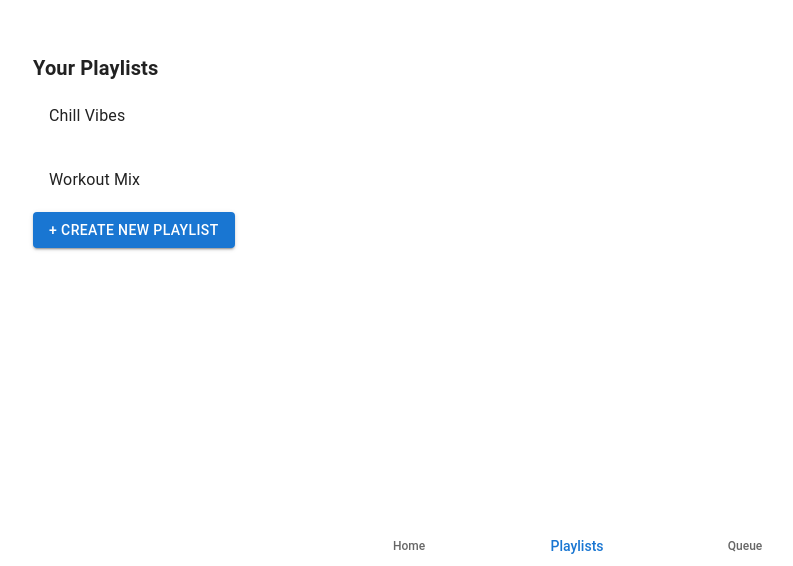
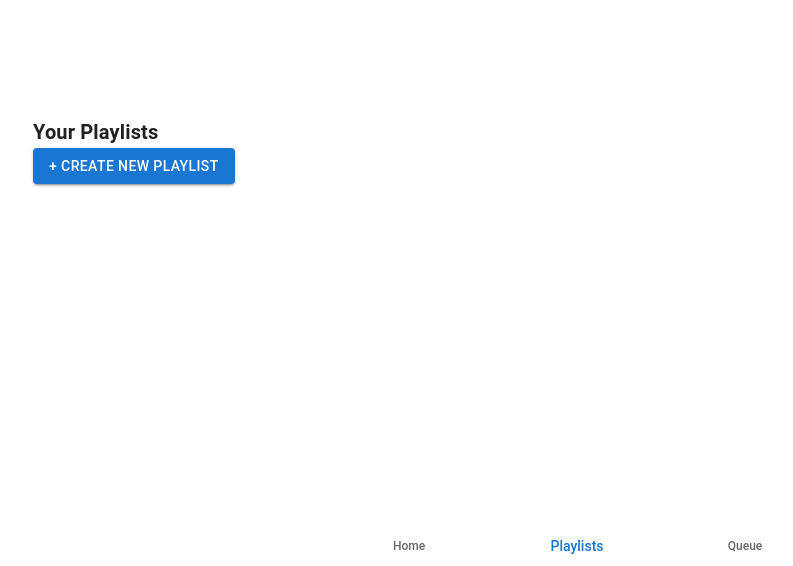
Before and after one commit to varunsesh/MediaPlayerAndroidWebView, a React (Vite) app in the folder media-player-android/: page /playlists in a window 1280 px wide. Shown: the part 234-800 px from the top of the page, without its empty margins (63-856 px from the left). Built offline with nearby package versions, Linux system fonts and the light colour scheme; some icons are missing.

Commit message:
WIP: Updated playlist context. Adding files to playlist and playing last selected file (?)

```diff
--- a/media-player-android/src/App.jsx
+++ b/media-player-android/src/App.jsx
@@ -10,6 +10,7 @@ import SwipeRouter from './components/Swiperouter';
 import QueueMusicIcon from '@mui/icons-material/QueueMusic';
 import HomeIcon from '@mui/icons-material/Home';
 import PlaylistPlayIcon from '@mui/icons-material/PlaylistPlay';
+import { PlaylistProvider } from './components/PlaylistContext';
 
 function NavigationBar() {
   const location = useLocation();
@@ -48,10 +49,12 @@ function AppLayout() {
 
 function App() {
   return (
+    <PlaylistProvider>
     <Router>
       <CssBaseline />
       <AppLayout />
     </Router>
+    </PlaylistProvider>
   );
 }
 
--- a/media-player-android/src/components/MediaPlayer.jsx
+++ /dev/null
@@ -1,53 +0,0 @@
-// MediaPlayerController.jsx
-import React, { useRef, useState } from 'react';
-import ReactPlayer from 'react-player';
-import { Box } from '@mui/material';
-import ShufflePlayer from './ShufflePlayer';
-
-const MediaPlayerController = ({ url }) => {
-  const playerRef = useRef(null);
-  const [isPlaying, setIsPlaying] = useState(false);
-  const [volume, setVolume] = useState(0.8); // range: 0 to 1
-
-  const togglePlayPause = () => {
-    setIsPlaying(prev => !prev);
-  };
-
-  const handleVolumeUp = () => {
-    setVolume(v => Math.min(1, v + 0.1));
-  };
-
-  const handleVolumeDown = () => {
-    setVolume(v => Math.max(0, v - 0.1));
-  };
-
-  // Placeholder stubs for next/prev
-  const handleNext = () => console.log('Next track');
-  const handlePrev = () => console.log('Previous track');
-
-  return (
-    <Box>
-      <ReactPlayer
-        ref={playerRef}
-        url={url}
-        playing={isPlaying}
-        volume={volume}
-        controls={false}
-        width="100%"
-        height="auto"
-        style={{ display: 'none' }} // hidden actual player
-      />
-
-      <ShufflePlayer
-        isPlaying={isPlaying}
-        onPlayPause={togglePlayPause}
-        onNext={handleNext}
-        onPrev={handlePrev}
-        onVolumeUp={handleVolumeUp}
-        onVolumeDown={handleVolumeDown}
-      />
-    </Box>
-  );
-};
-
-export default MediaPlayerController;
--- /dev/null
+++ b/media-player-android/src/components/MediaPlayerController.jsx
@@ -0,0 +1,99 @@
+import React, { useRef, useState } from 'react';
+import ReactPlayer from 'react-player';
+import { Box, Button } from '@mui/material';
+import ShufflePlayer from './ShufflePlayer';
+import { useParams } from 'react-router-dom';
+import { usePlaylist } from './PlaylistContext';
+
+const MediaPlayerController = () => {
+  const playerRef = useRef(null);
+  const { id } = useParams();
+  const { getPlaylistById, addTracksToPlaylist } = usePlaylist();
+  const [isPlaying, setIsPlaying] = useState(false);
+  const [volume, setVolume] = useState(0.8);
+  const [currentTrackIndex, setCurrentTrackIndex] = useState(0);
+  const [sessionFileMap, setSessionFileMap] = useState({});
+  const fileInputRef = useRef(null);
+
+  const playlistData = getPlaylistById(id);
+  const currentTrack = playlistData?.tracks?.[currentTrackIndex];
+  const currentUrl = currentTrack ? sessionFileMap[currentTrack.name]?.url : null;
+
+  const togglePlayPause = () => setIsPlaying(prev => !prev);
+  const handleVolumeUp = () => setVolume(v => Math.min(1, v + 0.1));
+  const handleVolumeDown = () => setVolume(v => Math.max(0, v - 0.1));
+  const handleNext = () => {
+    if (!playlistData?.tracks?.length) return;
+    setCurrentTrackIndex((prev) => (prev + 1) % playlistData.tracks.length);
+    setIsPlaying(true);
+  };
+  const handlePrev = () => {
+    if (!playlistData?.tracks?.length) return;
+    setCurrentTrackIndex((prev) =>
+      prev === 0 ? playlistData.tracks.length - 1 : prev - 1
+    );
+    setIsPlaying(true);
+  };
+
+  const handleFileChange = (e) => {
+
+    const files = Array.from(e.target.files);
+    if (!id || files.length === 0) return;
+
+    // Store temporary URLs
+    const fileMapEntries = Object.fromEntries(
+      files.map(file => [file.name, { file, url: URL.createObjectURL(file) }])
+    );
+    setSessionFileMap(prev => ({ ...prev, ...fileMapEntries }));
+
+    // Update the playlist in context
+    addTracksToPlaylist(id, files);
+  };
+
+  return (
+    <Box>
+      <input
+        ref={fileInputRef}
+        type="file"
+        accept="audio/*,video/*"
+        multiple
+        style={{ display: 'none' }}
+        onChange={handleFileChange}
+      />
+      <Button
+        variant="outlined"
+        fullWidth
+        sx={{ mb: 2 }}
+        onClick={() => fileInputRef.current?.click()}
+      >
+        Add Media Files
+      </Button>
+
+      {playlistData?.tracks?.length > 0 && currentUrl && (
+        <>
+          <ReactPlayer
+            ref={playerRef}
+            url={currentUrl}
+            playing={isPlaying}
+            volume={volume}
+            controls={false}
+            width="100%"
+            height="auto"
+            style={{ display: 'none' }}
+          />
+
+          <ShufflePlayer
+            isPlaying={isPlaying}
+            onPlayPause={togglePlayPause}
+            onNext={handleNext}
+            onPrev={handlePrev}
+            onVolumeUp={handleVolumeUp}
+            onVolumeDown={handleVolumeDown}
+          />
+        </>
+      )}
+    </Box>
+  );
+};
+
+export default MediaPlayerController;
--- /dev/null
+++ b/media-player-android/src/components/PlaylistContext.jsx
@@ -0,0 +1,60 @@
+// PlaylistContext.jsx
+import React, { createContext, useContext, useEffect, useState } from 'react';
+
+const PlaylistContext = createContext();
+
+export const PlaylistProvider = ({ children }) => {
+  const [playlists, setPlaylists] = useState(() => {
+    const stored = localStorage.getItem('mediaPlaylists');
+    return stored ? Object.values(JSON.parse(stored)) : [];
+  });
+
+  useEffect(() => {
+    const playlistMap = Object.fromEntries(playlists.map(p => [p.id, p]));
+    console.log('Playlist map:', playlistMap);
+    localStorage.setItem('mediaPlaylists', JSON.stringify(playlistMap));
+    console.log('Playlists updated:', playlists);
+  }, [playlists]);
+
+  const createPlaylist = (name) => {
+    const newPlaylist = {
+      id: Date.now().toString(),
+      name,
+      tracks: [],
+    };
+    setPlaylists(prev => [...prev, newPlaylist]);
+    return newPlaylist.id;
+  };
+
+  const addTracksToPlaylist = (playlistId, files) => {
+    console.log('Adding tracks to playlist:', playlistId, files);
+    const newTracks = Array.from(files).map(file => ({
+      name: file.name,
+    }));
+
+    setPlaylists(prev => {
+      const updated = prev.map(p =>
+        p.id.toString() === playlistId ? { ...p, tracks: [...p.tracks, ...newTracks] } : p
+      );
+      console.log('Updating playlists:', updated);
+      return updated;
+    });
+  };
+
+  const getPlaylistById = (id) => {
+    console.log('Getting playlist by ID:', id);
+    const found = playlists.find(p => p.id.toString() === id);
+    console.log('Found playlist:', found);
+    return found;
+  };
+
+  return (
+    <PlaylistContext.Provider
+      value={{ playlists, createPlaylist, addTracksToPlaylist, getPlaylistById }}
+    >
+      {children}
+    </PlaylistContext.Provider>
+  );
+};
+
+export const usePlaylist = () => useContext(PlaylistContext);
--- a/media-player-android/src/pages/Playlist.jsx
+++ b/media-player-android/src/pages/Playlist.jsx
@@ -10,32 +10,34 @@ import {
   Button,
   Box,
 } from '@mui/material';
-
-const mockPlaylists = [
-  { id: '1', name: 'Chill Vibes' },
-  { id: '2', name: 'Workout Mix' },
-];
+import { usePlaylist } from '../components/PlaylistContext';
 
 export default function Playlist() {
   const navigate = useNavigate();
+  const { playlists, createPlaylist } = usePlaylist();
+
+  const handleCreate = () => {
+    const newId = createPlaylist('Unnamed');
+    navigate(`/playlists/${newId}`);
+  };
 
   return (
-    <Stack spacing={3} sx={{ml:10, pt: 2 }}>
-      <Box centered>
+    <Stack spacing={3} sx={{ ml: 10, pt: 2 }}>
+      <Box>
         <Typography variant="h6" fontWeight={600}>
           Your Playlists
         </Typography>
         <List disablePadding>
-        {mockPlaylists.map((playlist) => (
+          {playlists.map((playlist) => (
             <ListItem key={playlist.id} disableGutters>
               <ListItemButton onClick={() => navigate(`/playlists/${playlist.id}`)}>
-              <ListItemText primary={playlist.name} />
+                <ListItemText primary={playlist.name || 'Unnamed'} />
               </ListItemButton>
             </ListItem>
           ))}
         </List>
 
-        <Button variant="contained" fullWidth>
+        <Button variant="contained" fullWidth onClick={handleCreate}>
           + Create New Playlist
         </Button>
       </Box>
--- a/media-player-android/src/pages/PlaylistDetail.jsx
+++ b/media-player-android/src/pages/PlaylistDetail.jsx
@@ -5,33 +5,31 @@ import {
   List,
   ListItem,
   ListItemText,
-  Stack,Box
+  Stack,
+  Box
 } from '@mui/material';
-import MediaPlayerController from '../components/MediaPlayer';
-
-
-const mockSongs = {
-  '1': ['Lo-fi Track 1', 'Lo-fi Track 2', 'Lo-fi Track 3'],
-  '2': ['Pump-up Track 1', 'Pump-up Track 2'],
-};
+import MediaPlayerController from '../components/MediaPlayerController';
+import { usePlaylist } from '../components/PlaylistContext';
 
 export default function PlaylistDetail() {
   const { id } = useParams();
-  const playlistName = id === '1' ? 'Chill Vibes' : 'Workout Mix';
-  const songs = mockSongs[id] || [];
+  const { getPlaylistById } = usePlaylist();
+  const playlist = getPlaylistById(id)?.tracks;
+  console.log('Playlist:', playlist);
+
 
   return (
-    <Box sx={{pb: 24, ml:10, pt: 2 }}>
+    <Box sx={{ pb: 24, ml: 10, pt: 2 }}>
       <Typography variant="h6" fontWeight={600}>
-        {playlistName}
+        {playlist?.name}
       </Typography>
 
-    <Stack spacing={3} sx={{pt: 2}}>
+      <Stack spacing={3} sx={{ pt: 2 }}>
         <MediaPlayerController />
         <List>
-        {songs.map((song, idx) => (
+          {playlist?.map((track, idx) => (
             <ListItem key={idx}>
-            <ListItemText primary={song} />
+              <ListItemText primary={track.name} />
             </ListItem>
           ))}
         </List>
```
Lines whose indentation alone changed are shown as unchanged.
